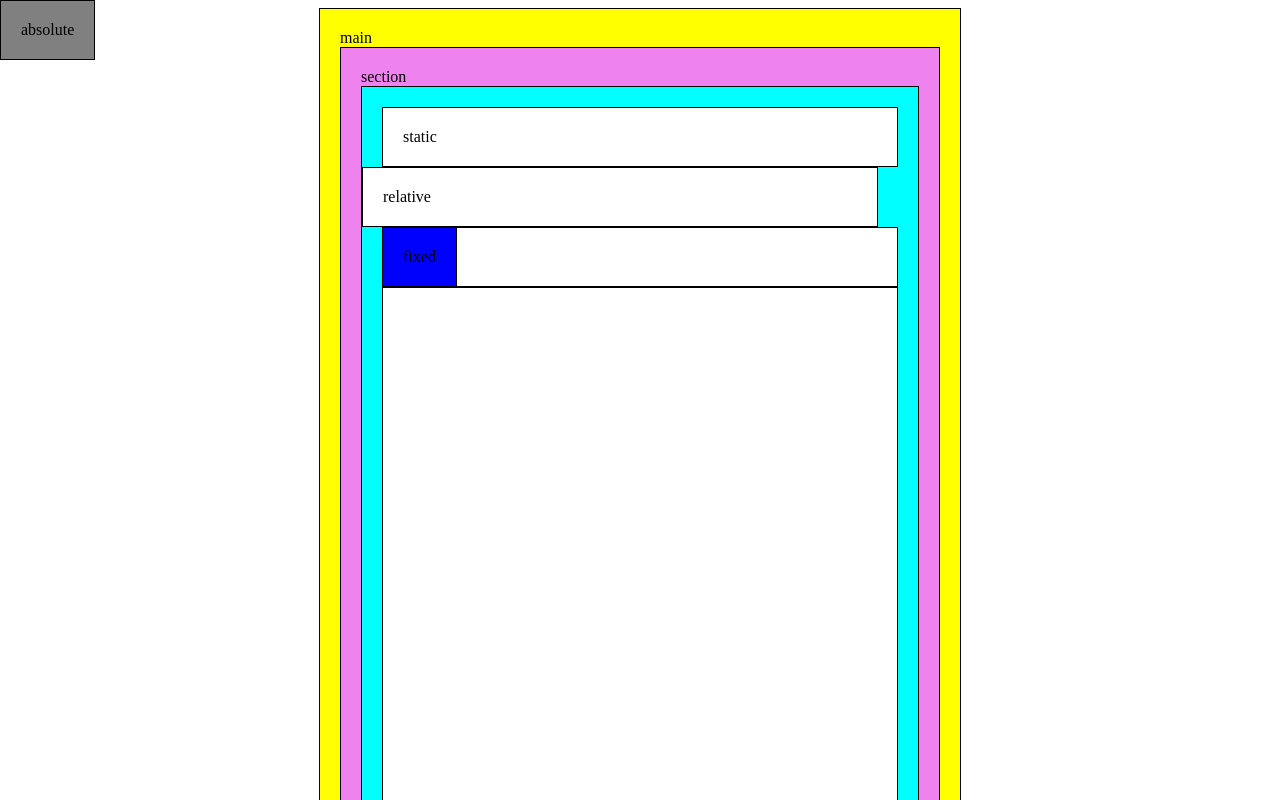
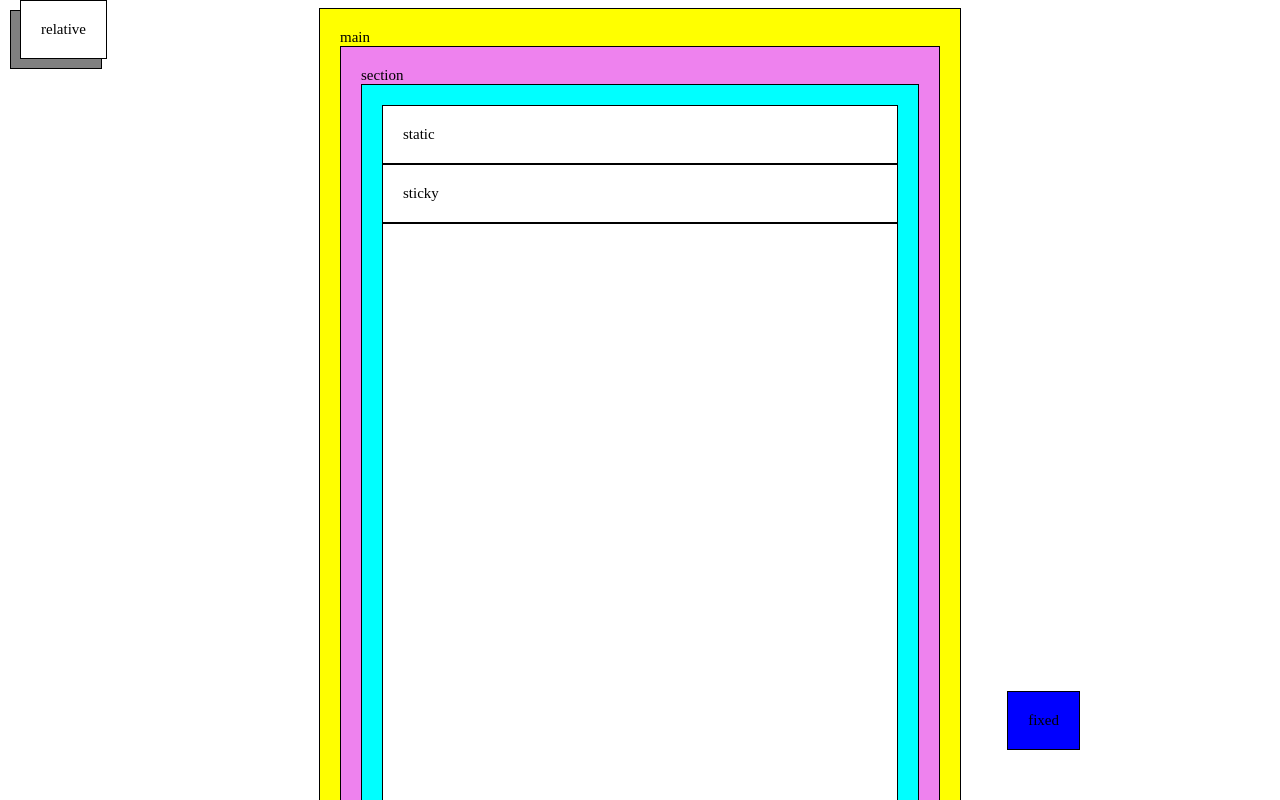
Before and after one commit to yu-hyun2/HTML-CSS, a plain HTML site: page GYM-CODING/css/16_Position.html in a window 1280 px wide. Shown: the top 800 px of the page. Drawn offline with Linux system fonts and the light colour scheme.

Commit message:
16_position

```diff
--- a/GYM-CODING/css/16_Position.html
+++ b/GYM-CODING/css/16_Position.html
@@ -11,6 +11,7 @@
       div {
         border: 1px solid black;
         padding: 20px;
+        font-size: 15px;
       }
       main {
         max-width: 600px;
@@ -27,18 +28,27 @@
         background-color: white;
       }
       div.relative {
-        position: relative;
-        right: 20px;
+        position: absolute;
+        top: 0px;
+        left: 20px;
+        z-index: 1;
       }
       div.absolute {
         position: absolute;
         background-color: grey;
-        top: 0px;
-        left: 0px;
+        top: 10px;
+        left: 10px;
       }
       div.fixed {
         position: fixed;
         background-color: blue;
+        bottom: 50px;
+        right: 200px;
+      }
+      div.sticky {
+        position: sticky;
+        top: 10px;
+        /* top만 가능 약간 엑셀 행고정 같은*/
       }
     </style>
   </head>
@@ -52,7 +62,7 @@
           <div class="relative">relative</div>
           <div class="absolute">absolute</div>
           <div class="fixed">fixed</div>
-          <div>sticky</div>
+          <div class="sticky">sticky</div>
           <div style="height: 1000px"></div>
         </article>
       </section>
```
